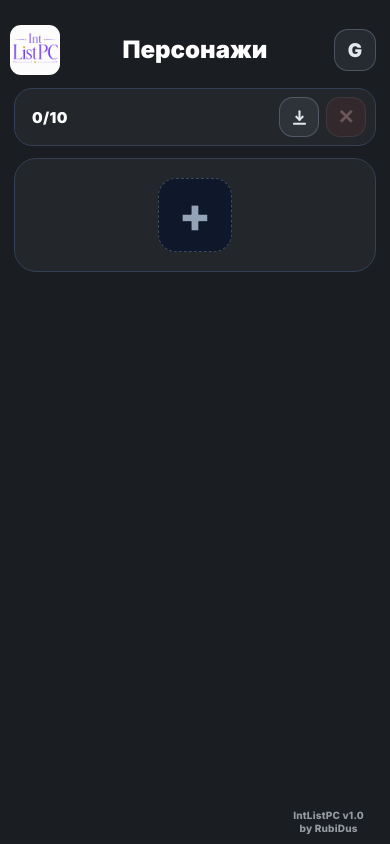
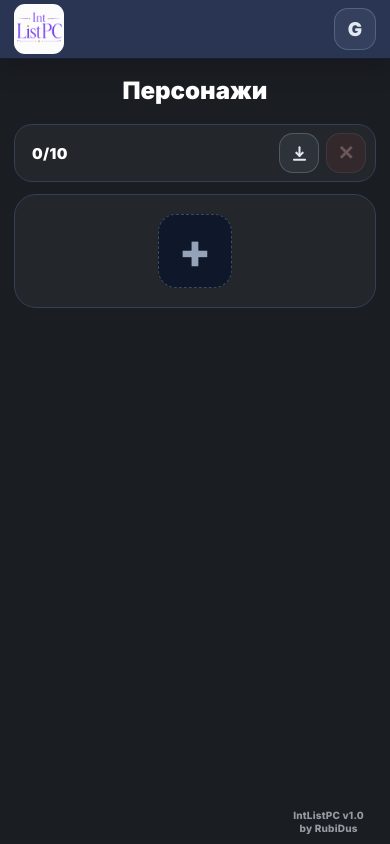
Before and after one commit to IntListPC/for-pf2e, a plain HTML site: page index.html in a window 390 px wide. Drawn offline with nearby package versions, Linux system fonts and the light colour scheme.

Commit message:
Add files via upload

```diff
--- a/css/styles.css
+++ b/css/styles.css
@@ -843,19 +843,20 @@
 
         .lore-row { margin-bottom: 8px; }
         .footer-spacer { height: 120px; }
-        .character-menu { position: fixed; inset: 0; z-index: 8000; background: var(--bg); display: none; overflow-y: auto; padding: 22px 14px 100px; }
+        .character-menu { position: fixed; inset: 0; z-index: 8000; background: var(--bg); display: none; overflow-y: auto; padding: 0 14px 100px; }
         body.main-menu-open .character-menu { display: block; }
         body.main-menu-open .fixed-header, body.main-menu-open .layout-container, body.main-menu-open .footer-spacer { display: none; }
         .character-menu-inner { width: 100%; max-width: 1120px; margin: 0 auto; }
-        .character-menu-header { position: relative; display: flex; align-items: center; justify-content: center; min-height: 48px; margin: 8px 0 18px; }
-        .character-menu-title { margin: 0; padding: 0 58px; font-size: 28px; font-weight: 900; text-align: center; line-height: 1.12; }
-        .site-icon-mark { position: absolute; top: 50%; left: -2px; transform: translateY(-50%); width: 50px; height: 50px; min-width: 50px; display: inline-flex; align-items: center; justify-content: center; padding: 0; overflow: visible; }
+        .character-menu-header { position: relative; display: grid; grid-template-columns: auto minmax(0, 1fr) auto; grid-template-rows: 64px auto; align-items: center; min-height: 118px; margin: 0 0 18px; }
+        .character-menu-header::before { content: ''; position: absolute; z-index: 0; top: 0; left: 50%; width: 100vw; height: 64px; transform: translateX(-50%); background: #2a3554; border-bottom: 1px solid rgba(0, 0, 0, 0.45); box-shadow: 0 10px 24px rgba(0, 0, 0, 0.16); }
+        .character-menu-title { display: block; grid-column: 1 / -1; grid-row: 2; margin: 18px 0 0; padding: 0 58px; font-size: 28px; font-weight: 900; text-align: center; line-height: 1.12; }
+        .site-icon-mark { grid-column: 1; grid-row: 1; z-index: 1; width: 56px; height: 56px; min-width: 56px; display: inline-flex; align-items: center; justify-content: center; padding: 0; overflow: visible; }
         .site-icon-mark img { width: 54px; height: 54px; display: block; object-fit: contain; border-radius: 12px; }
         .app-version-mark { position: fixed; right: 34px; bottom: 14px; z-index: 1; color: rgba(226, 232, 240, 0.62); font-size: 11px; line-height: 1.25; font-weight: 800; text-align: center; letter-spacing: 0.02em; pointer-events: none; }
-        .cloud-panel-toggle { position: absolute; top: 50%; right: 0; transform: translateY(-50%); width: 46px; height: 46px; min-width: 46px; border-radius: 15px; border: 1px solid rgba(148, 163, 184, 0.34); background: rgba(148, 163, 184, 0.10); color: #e2e8f0; display: inline-flex; align-items: center; justify-content: center; padding: 0; font-size: 20px; font-weight: 950; line-height: 1; box-shadow: none; transition: background 0.18s ease, border-color 0.18s ease, color 0.18s ease, box-shadow 0.18s ease, filter 0.18s ease; }
-        .cloud-panel-toggle:hover { transform: translateY(-50%) !important; filter: brightness(1.06); }
-        .cloud-panel-toggle.active { transform: translateY(-50%) !important; background: rgba(139, 92, 246, 0.18); color: #ffffff; border-color: var(--accent); box-shadow: 0 0 12px rgba(139, 92, 246, 0.22); }
-        .cloud-panel-toggle:active { transform: translateY(-50%) !important; }
+        .cloud-panel-toggle { grid-column: 3; grid-row: 1; z-index: 1; width: 46px; height: 46px; min-width: 46px; border-radius: 15px; border: 1px solid rgba(148, 163, 184, 0.34); background: rgba(148, 163, 184, 0.10); color: #e2e8f0; display: inline-flex; align-items: center; justify-content: center; padding: 0; font-size: 20px; font-weight: 950; line-height: 1; box-shadow: none; transition: background 0.18s ease, border-color 0.18s ease, color 0.18s ease, box-shadow 0.18s ease, filter 0.18s ease; }
+        .cloud-panel-toggle:hover { transform: none !important; filter: brightness(1.06); }
+        .cloud-panel-toggle.active { transform: none !important; background: rgba(139, 92, 246, 0.18); color: #ffffff; border-color: var(--accent); box-shadow: 0 0 12px rgba(139, 92, 246, 0.22); }
+        .cloud-panel-toggle:active { transform: scale(0.96) !important; }
         .character-list { display: grid; grid-template-columns: 1fr; gap: 14px; margin-bottom: 22px; }
         @media (min-width: 1000px) { .character-list { grid-template-columns: repeat(2, minmax(0, 1fr)); } }
         .character-card { border: 1px solid var(--border); background: rgba(255,255,255,0.04); border-radius: 22px; padding: 16px 18px; display: grid; grid-template-columns: 24px 82px minmax(0, 1fr) 46px; gap: 14px; align-items: center; cursor: pointer; min-height: 126px; user-select: none; }
@@ -932,9 +933,10 @@
         }
         .character-empty { border: 1px dashed var(--border); color: var(--text-dim); border-radius: 18px; padding: 28px 16px; text-align: center; font-weight: 800; line-height: 1.35; }
         @media (max-width: 480px) {
-            .character-menu-header { min-height: 44px; margin: 6px 0 16px; }
-            .character-menu-title { padding: 0 54px; font-size: 24px; }
-            .site-icon-mark { left: -2px; width: 46px; height: 46px; min-width: 46px; padding: 0; }
+            .character-menu-header { grid-template-rows: 58px auto; min-height: 108px; margin: 0 0 16px; }
+            .character-menu-header::before { height: 58px; }
+            .character-menu-title { display: block; margin-top: 16px; padding: 0 54px; font-size: 24px; }
+            .site-icon-mark { width: 50px; height: 50px; min-width: 50px; padding: 0; }
             .site-icon-mark img { width: 50px; height: 50px; border-radius: 11px; }
             .app-version-mark { right: 26px; bottom: 10px; font-size: 10px; }
             .cloud-panel-toggle { width: 42px; height: 42px; min-width: 42px; border-radius: 14px; font-size: 19px; }
```
